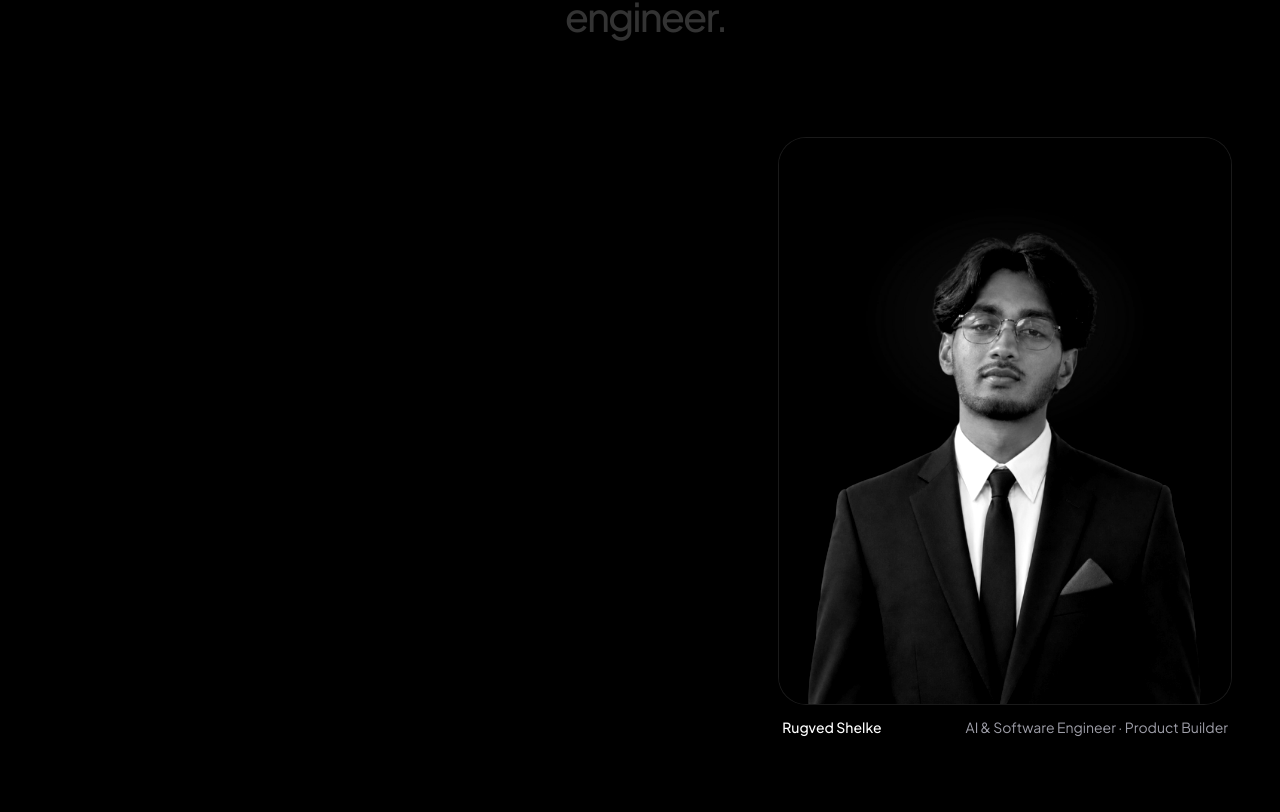
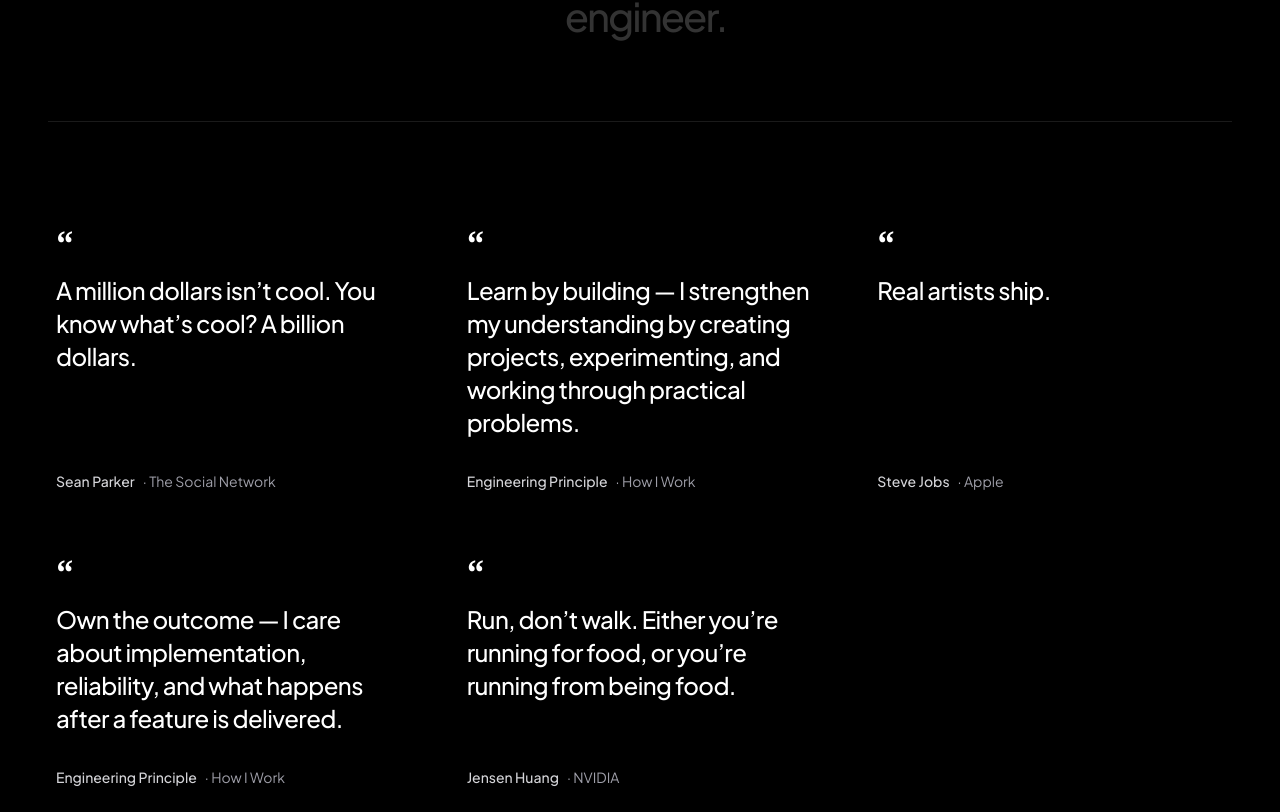
Before and after one commit to xlord101/rugved_shelke_portfolio, a Next.js app: page /about in a window 1280 px wide. Shown: the part 1688-2500 px from the top of the page. Built offline with nearby package versions, Linux system fonts and the light colour scheme.

Commit message:
Remove redundant portrait from About page to highlight editorial bio typography

```diff
--- a/src/components/about/AboutBio.tsx
+++ b/src/components/about/AboutBio.tsx
@@ -1,7 +1,6 @@
 "use client";
 
 import React, { useEffect, useRef, useState } from "react";
-import Image from "next/image";
 import { aboutContent } from "@/content/about";
 
 export function AboutBio() {
@@ -49,7 +48,7 @@ export function AboutBio() {
   return (
     <div className="w-full">
       {/* Editorial Two-Column Lead Section */}
-      <div className="w-full grid grid-cols-1 lg:grid-cols-12 gap-8 lg:gap-14 pt-6 sm:pt-10 lg:pt-14 pb-16 sm:pb-24">
+      <div className="w-full grid grid-cols-1 lg:grid-cols-12 gap-8 lg:gap-14 pt-6 sm:pt-10 lg:pt-14 pb-14 sm:pb-20">
         {/* Left Column: Bold About Page Heading */}
         <div className="lg:col-span-5 flex flex-col justify-start">
           <h1 className="text-[clamp(74px,10.2vw,140px)] font-medium tracking-[-0.095em] text-black dark:text-white leading-[0.84] select-none">
@@ -57,7 +56,7 @@ export function AboutBio() {
           </h1>
         </div>
 
-        {/* Right Column: Bio Paragraph with Scroll-driven Illuminating Words + Portrait Card */}
+        {/* Right Column: Bio Paragraph with Scroll-driven Illuminating Words */}
         <div className="lg:col-span-7 flex flex-col justify-start pt-4 sm:pt-10 lg:pt-24">
           {/* Scroll-Illuminating Bio Paragraph */}
           <p
@@ -85,26 +84,6 @@ export function AboutBio() {
               );
             })}
           </p>
-
-          {/* Portrait of Rugved aligned to right column below bio */}
-          <div className="w-full sm:w-[88%] lg:w-[68%] ml-auto mt-16 sm:mt-24">
-            <figure className="w-full flex flex-col">
-              <div className="w-full aspect-[4/5] relative rounded-[22px] sm:rounded-[28px] overflow-hidden border border-black/10 dark:border-white/10 bg-black/5 dark:bg-black group">
-                <Image
-                  src={aboutContent.portraitImage}
-                  alt="Portrait of Rugved Shelke"
-                  fill
-                  sizes="(max-width: 1024px) 100vw, 45vw"
-                  className="object-cover object-top grayscale contrast-125 dark:brightness-95 group-hover:scale-104 transition-transform duration-700 ease-[cubic-bezier(0.22,1,0.36,1)]"
-                  priority
-                />
-              </div>
-              <figcaption className="flex items-center justify-between pt-3 px-1 text-xs sm:text-sm text-zinc-500 dark:text-zinc-400 select-none">
-                <span className="font-medium text-black dark:text-white">Rugved Shelke</span>
-                <span>AI & Software Engineer · Product Builder</span>
-              </figcaption>
-            </figure>
-          </div>
         </div>
       </div>
     </div>
```
